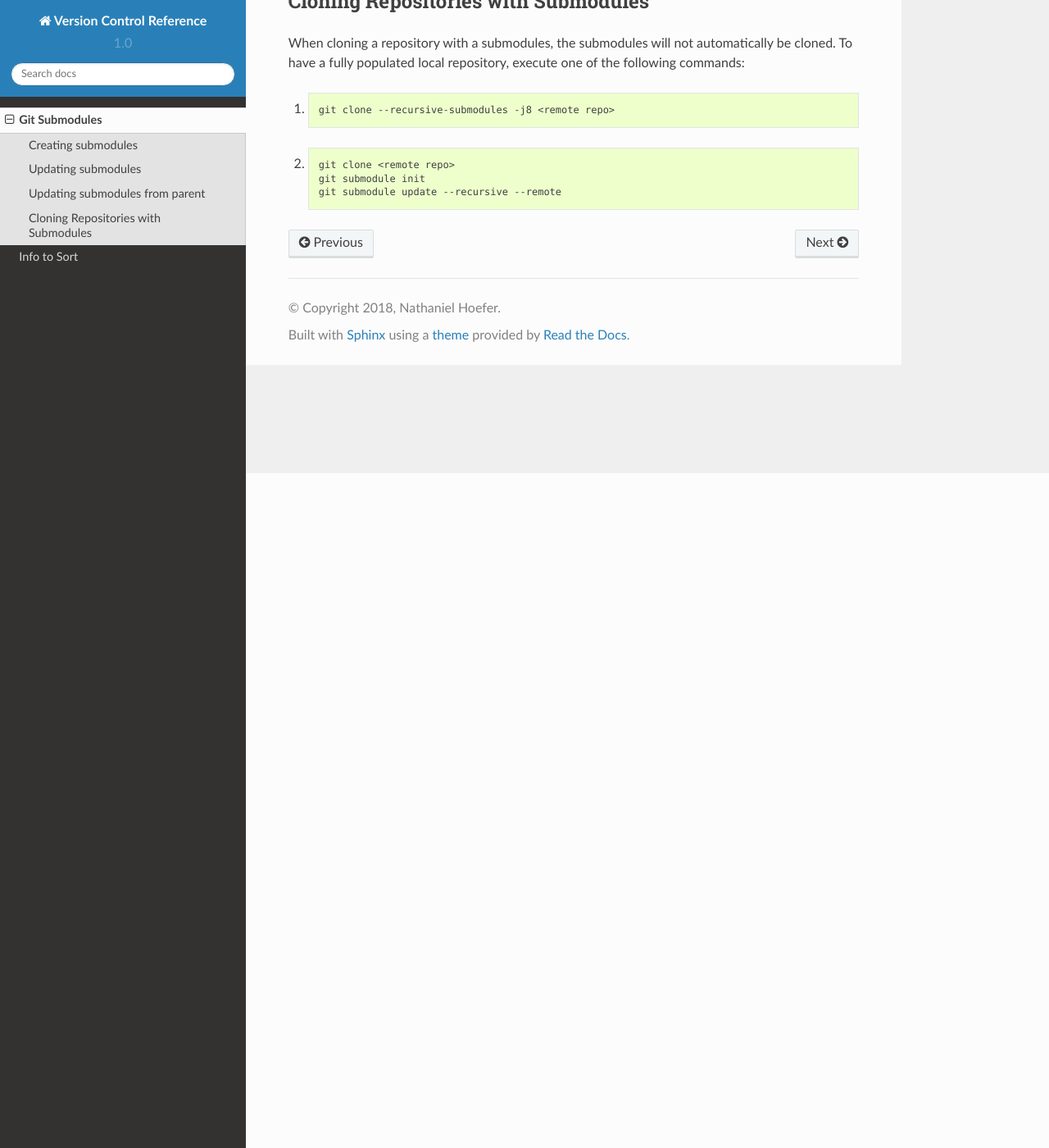
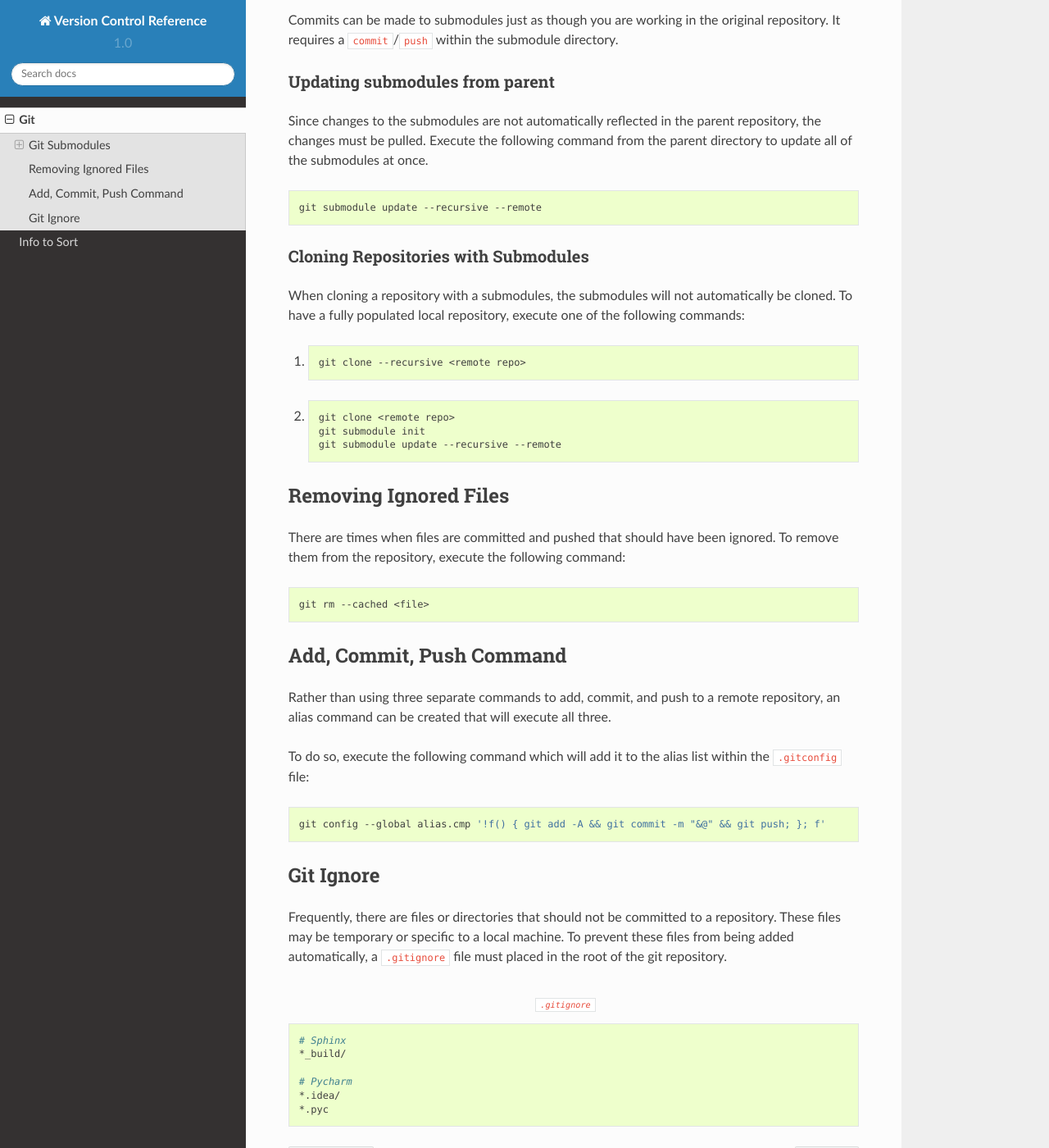
Before and after one commit to NathanielHoefer/ref-version-control, a Sphinx documentation site: the page built from docs/git.rst, in a window 1280 px wide and 1400 px high, scrolled down 823 px. Shown: the whole window at 82% size. Built offline with Sphinx 7.4.7 and the Read the Docs theme 2.0.0, drawn with Linux system fonts in a browser that asks for light colours; some of the changed text lies outside the part shown.

```diff
--- a/docs/git-submodules.rst
+++ b/docs/git.rst
@@ -1,13 +1,18 @@
 ===============================================================================
+Git
+===============================================================================
+
+.. contents:: Table of Contents
+
 Git Submodules
-===============================================================================
+**************
 
 Submodules are simply referenced repositories used within a parent repository.
 
 `Git Submodule <https://git-scm.com/docs/git-submodule>`_ - Link to Git Submodule Documentation.
 
 Creating submodules
-*******************
+-------------------
 
 Execute the following commands to create submodules within your current repository
 
@@ -18,13 +23,13 @@ Execute the following commands to create submodules within your current reposito
     git commit -m "Add: Submodule"
 
 Updating submodules
-*******************
+-------------------
 
 Commits can be made to submodules just as though you are working in the original repository.
 It requires a ``commit``/``push`` within the submodule directory.
 
 Updating submodules from parent
-*******************************
+-------------------------------
 
 Since changes to the submodules are not automatically reflected in the parent repository,
 the changes must be pulled.
@@ -35,19 +40,56 @@ Execute the following command from the parent directory to update all of the sub
     git submodule update --recursive --remote
 
 Cloning Repositories with Submodules
-************************************
+------------------------------------
 
 When cloning a repository with a submodules, the submodules will not automatically be cloned.
 To have a fully populated local repository, execute one of the following commands:
 
 #. .. code-block:: bash
 
-        git clone --recursive-submodules -j8 <remote repo>
-
-
+        git clone --recursive <remote repo>
 
 #. .. code-block:: bash
 
         git clone <remote repo>
         git submodule init
         git submodule update --recursive --remote
+
+Removing Ignored Files
+**********************
+
+There are times when files are committed and pushed that should have been ignored.
+To remove them from the repository, execute the following command:
+
+.. code-block:: bash
+
+    git rm --cached <file>
+
+Add, Commit, Push Command
+*************************
+
+Rather than using three separate commands to add, commit, and push to a remote repository,
+an alias command can be created that will execute all three.
+
+To do so, execute the following command which will add it to the alias list within the ``.gitconfig`` file:
+
+.. code-block:: bash
+
+    git config --global alias.cmp '!f() { git add -A && git commit -m "&@" && git push; }; f'
+
+Git Ignore
+**********
+
+Frequently, there are files or directories that should not be committed to a repository.
+These files may be temporary or specific to a local machine.
+To prevent these files from being added automatically, a ``.gitignore`` file must placed in the root of the git repository.
+
+.. code-block:: bash
+    :caption: ``.gitignore``
+
+    # Sphinx
+    *_build/
+
+    # Pycharm
+    *.idea/
+    *.pyc
--- a/docs/index.rst
+++ b/docs/index.rst
@@ -13,7 +13,7 @@ Contents
 .. toctree::
    :maxdepth: 2
 
-   git-submodules
+   git
    info-to-sort
 
 Indices and tables
```
Also changed, not shown: docs/info-to-sort.rst (+0 -29 lines).
